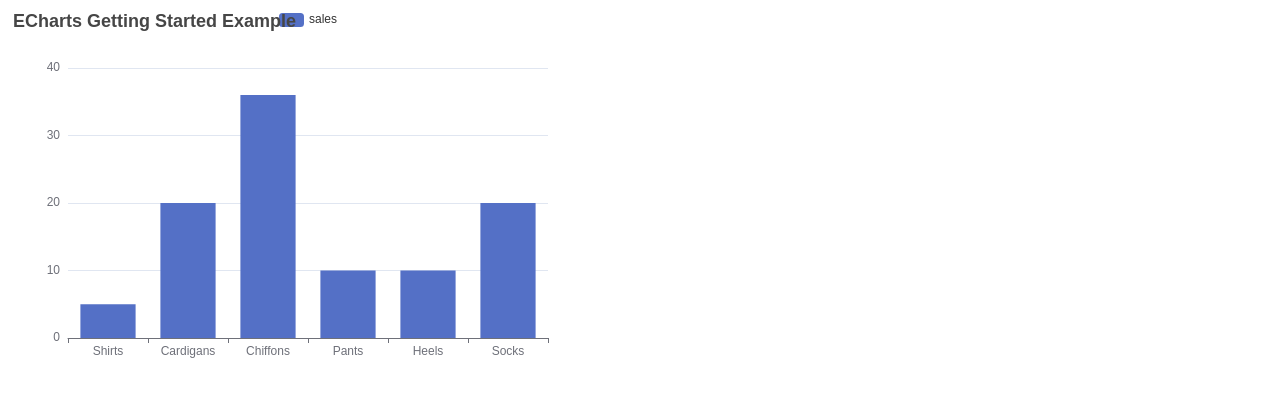
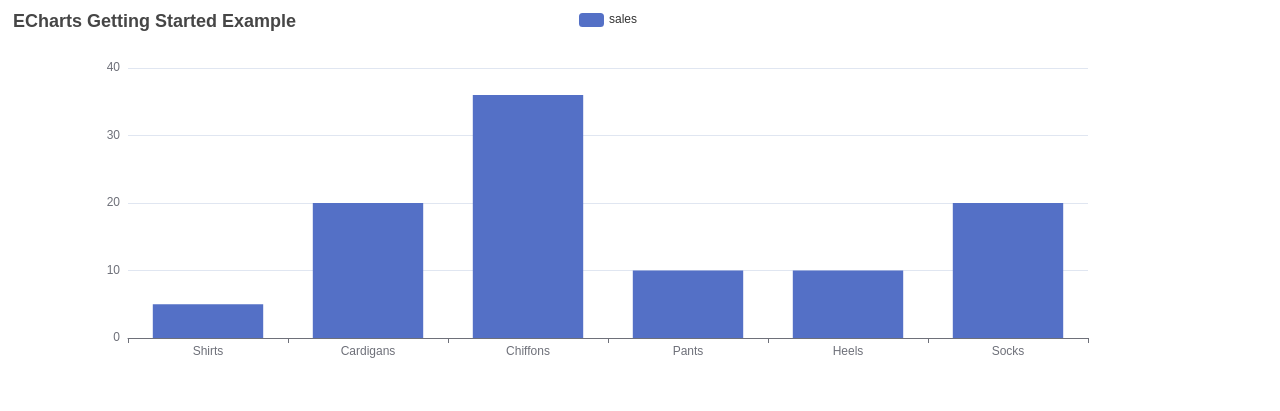
Before and after one commit to andrewlye/llm-tree, a plain HTML site: page index.html in a window 1280 px wide. Drawn offline with nearby package versions, Linux system fonts and the light colour scheme.

Commit message:
Update index.html

```diff
--- a/index.html
+++ b/index.html
@@ -8,7 +8,7 @@
 
   <body>
     <!-- Prepare a DOM with a defined width and height for ECharts -->
-    <div id="main" style="width: 600px;height:400px;"></div>
+    <div id="main" style="width: 1200px;height:400px;"></div>
     <script type="text/javascript">
       // Initialize the echarts instance based on the prepared dom
       var myChart = echarts.init(document.getElementById('main'));
```
